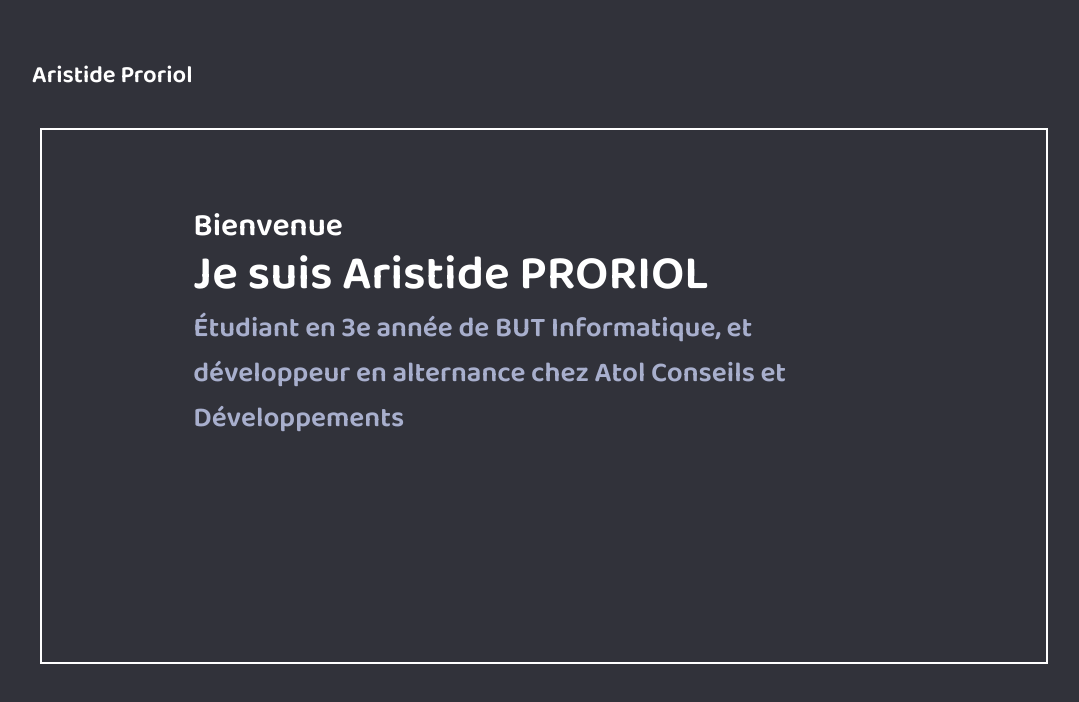
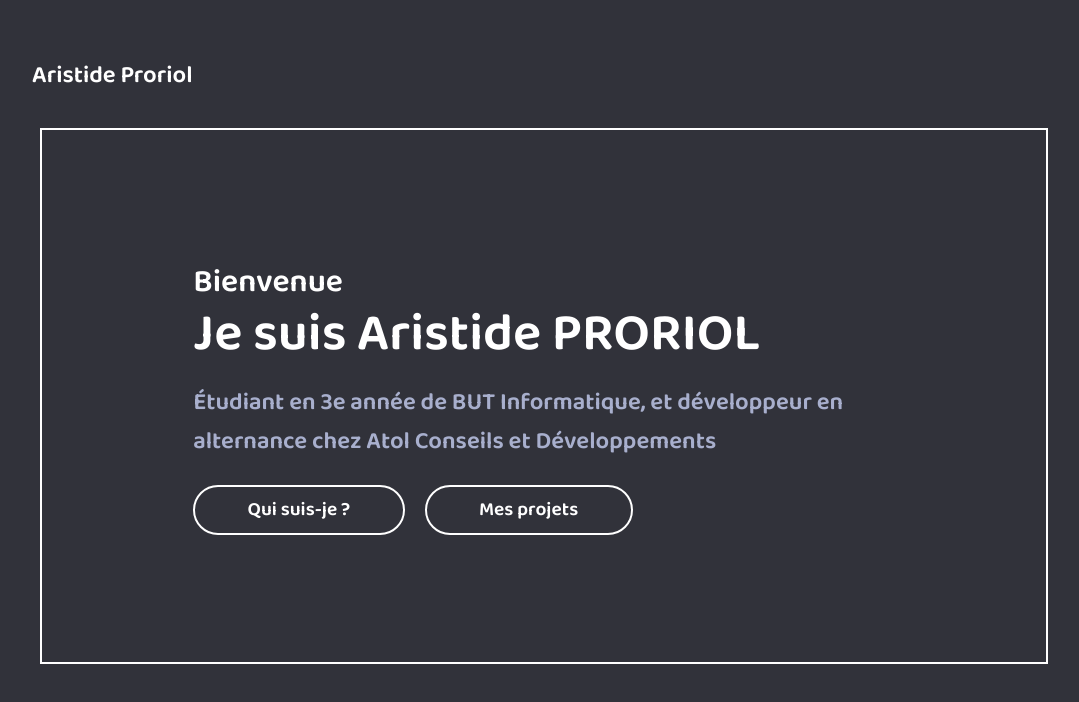
Before and after one commit to AristideEXE/aristide-proriol, a React (Create React App) app: page / in a window 1280 px wide. Shown: the top 702 px of the page, without its empty margins (96-1175 px from the left). Built offline with nearby package versions, Linux system fonts and the light colour scheme.

Commit message:
Rempli la page d'accueil

```diff
--- /dev/null
+++ b/src/components/Button/Button.js
@@ -0,0 +1,16 @@
+import PropTypes from "prop-types";
+import styles from "./Button.module.css";
+import classNames from "classnames";
+
+const Button = ({ children, className }) => (
+    <button className={classNames(className, styles.button)}>
+        { children }
+    </button>
+)
+
+Button.propTypes = {
+    children: PropTypes.node,
+    className: PropTypes.string,
+}
+
+export default Button;
--- /dev/null
+++ b/src/components/Button/Button.module.css
@@ -0,0 +1,9 @@
+.button{
+    background-color: transparent;
+    border: 2px solid var(--primary-color);
+    border-top-left-radius: 30px 30px;
+    border-bottom-left-radius: 30px 30px;
+    border-top-right-radius: 30px 30px;
+    border-bottom-right-radius: 30px 30px;
+    cursor: pointer;
+}
--- /dev/null
+++ b/src/components/TextButton/TextButton.js
@@ -0,0 +1,16 @@
+import PropTypes from "prop-types";
+import styles from "./TextButton.module.css";
+import Button from "../Button/Button";
+
+const TextButton = ({ text, className }) => (
+    <Button className={className}>
+        <p className={styles.text}>{ text }</p>
+    </Button>
+);
+
+TextButton.propTypes = {
+    text : PropTypes.string,
+    className: PropTypes.string,
+}
+
+export default TextButton;
--- /dev/null
+++ b/src/components/TextButton/TextButton.module.css
@@ -0,0 +1,7 @@
+.text{
+    margin: 0.4rem;
+    padding: 0px 40px;
+    color: var(--primary-color);
+    font-family: 'Baloo Bhai 2';
+    font-size: 1.2rem;
+}
--- a/src/pages/Home/Home.js
+++ b/src/pages/Home/Home.js
@@ -1,13 +1,21 @@
+import { Link } from "react-router-dom";
 import styles from "./Home.module.css";
+import TextButton from "../../components/TextButton/TextButton";
 
 const Home = () => {
     return (
       <div className={styles.home}>
-        <p className={styles.welcome}>Bienvenue</p>
-        <h1>Je suis Aristide PRORIOL</h1>
-        <p className={styles.subtitle}>
-          Étudiant en 3e année de BUT Informatique, et développeur en alternance chez Atol Conseils et Développements
-        </p>
+        <div>
+          <p className={styles.welcome}>Bienvenue</p>
+          <h1>Je suis Aristide PRORIOL</h1>
+          <p className={styles.subtitle}>
+            Étudiant en 3e année de BUT Informatique, et développeur en alternance chez Atol Conseils et Développements
+          </p>
+          <Link>
+            <TextButton text={"Qui suis-je ?"} className={styles.firstButton}/>
+            <TextButton text={"Mes projets"}/>
+          </Link>
+        </div>
       </div>
     );
   };
--- a/src/pages/Home/Home.module.css
+++ b/src/pages/Home/Home.module.css
@@ -3,7 +3,9 @@
     top: 0;
     bottom: 0;
     width: 100%;
-    padding: 7% 15%;
+    padding: 0 15%;
+    display: flex;
+    align-items: center;
 }
 
 .home .welcome{
@@ -13,15 +15,27 @@
 }
 
 .home h1{
-    font-size: 3rem;
+    font-size: 3.3rem;
     margin-top: -1rem;
     margin-bottom: 0;
     padding: 0;
 }
 
 .home .subtitle{
-    font-size: 1.75rem;
-    margin-top: -0.5rem;
+    font-size: 1.5rem;
+    margin-top: 0.3rem;
     padding: 0;
     color: var(--secondary-color);
 }
+
+.buttonContent {
+    margin: 0.4rem;
+    padding: 0px 40px;
+    color: var(--primary-color);
+    font-family: 'Baloo Bhai 2';
+    font-size: 1.2rem;
+}
+
+.firstButton {
+    margin-right: 20px;
+}
```
